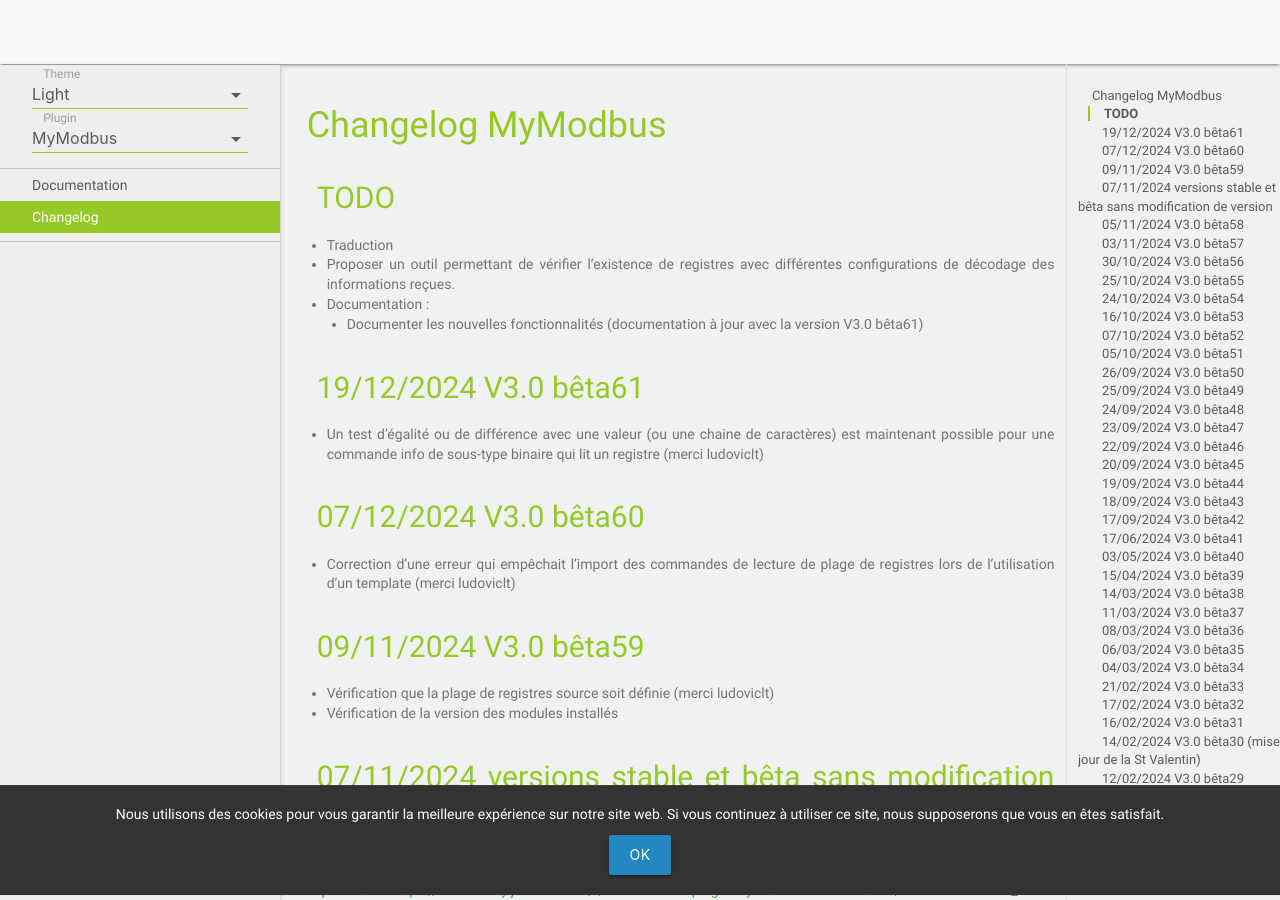
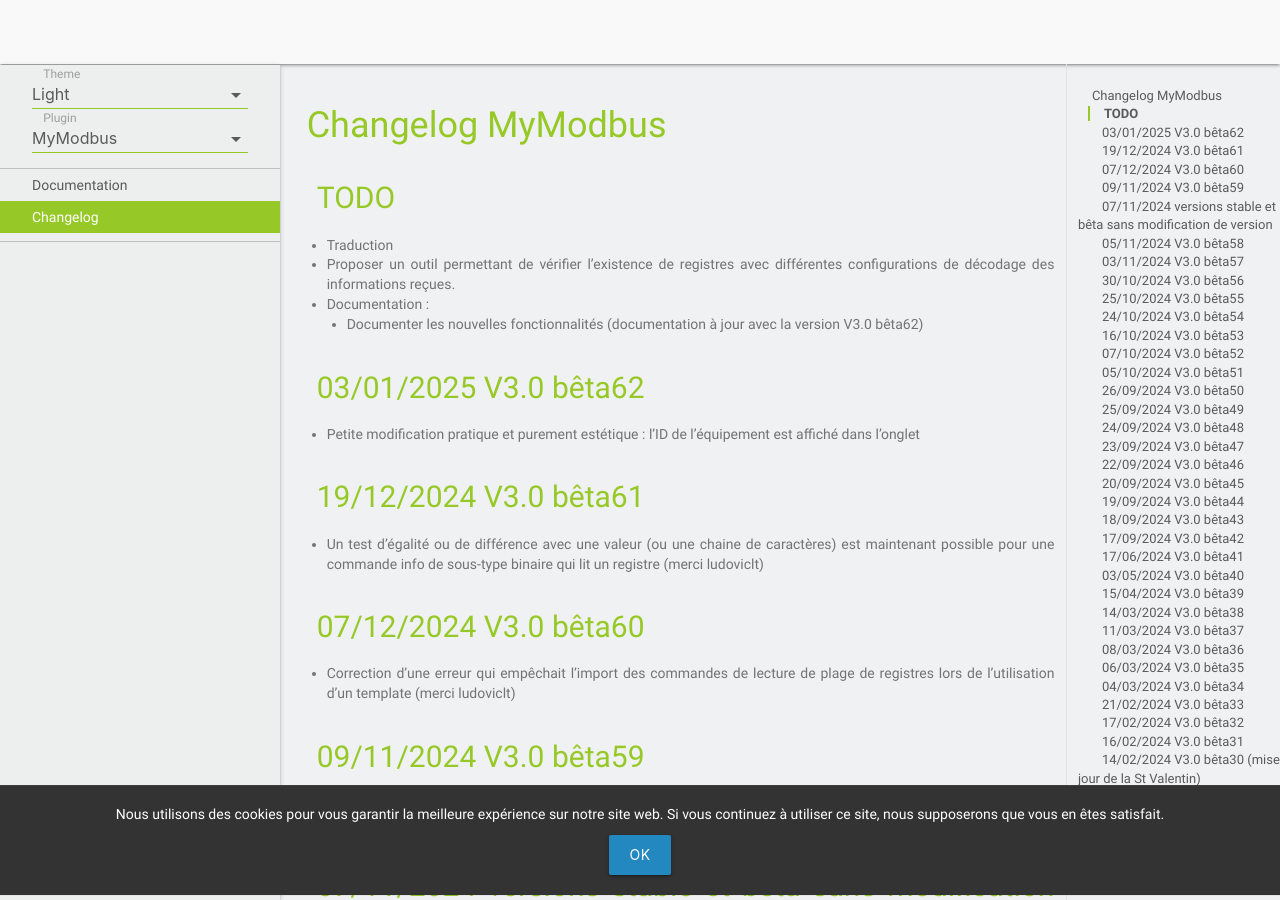
Before and after one commit to MrWaloo/jeedom-plugins-doc, a Jekyll site: the page built from docs/fr_FR/mymodbus_changelog.md, in a window 1280 px wide and 900 px high. Built offline with Jekyll 4.4.1, drawn with Linux system fonts in a browser that asks for light colours; emoji names are drawn with the system emoji font; our own code applies the rules of GitHub Pages for plain Markdown files.

Commit message:
Update mymodbus_changelog.md

```diff
--- a/docs/fr_FR/mymodbus_changelog.md
+++ b/docs/fr_FR/mymodbus_changelog.md
@@ -4,7 +4,10 @@
 - Traduction
 - Proposer un outil permettant de vérifier l'existence de registres avec différentes configurations de décodage des informations reçues.
 - Documentation :
-  - Documenter les nouvelles fonctionnalités (documentation à jour avec la version V3.0 bêta61)
+  - Documenter les nouvelles fonctionnalités (documentation à jour avec la version V3.0 bêta62)
+
+## 03/01/2025 V3.0 bêta62
+- Petite modification pratique et purement estétique : l'ID de l'équipement est affiché dans l'onglet
 
 ## 19/12/2024 V3.0 bêta61
 - Un test d'égalité ou de différence avec une valeur (ou une chaine de caractères) est maintenant possible pour une commande info de sous-type binaire qui lit un registre (merci ludoviclt)
```
